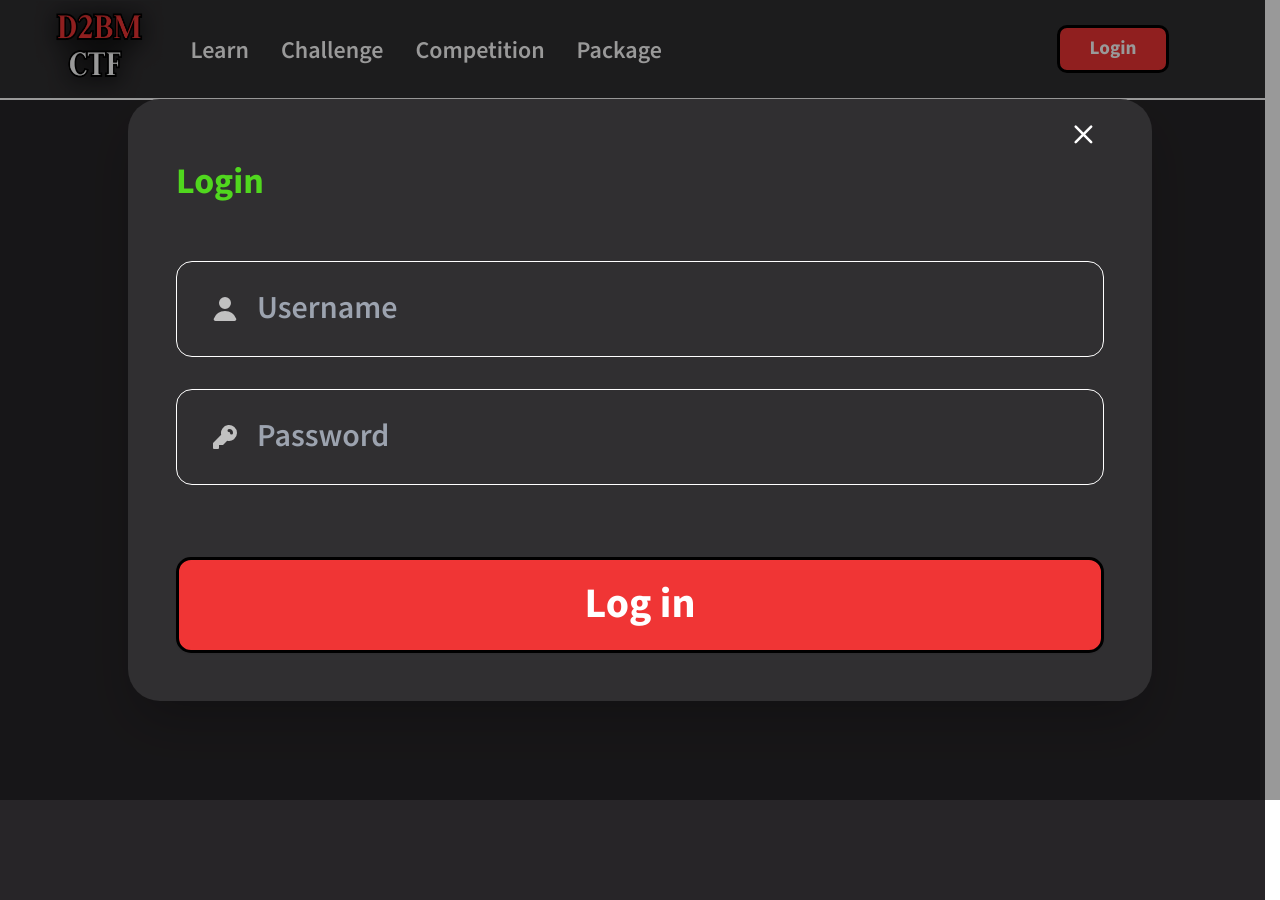
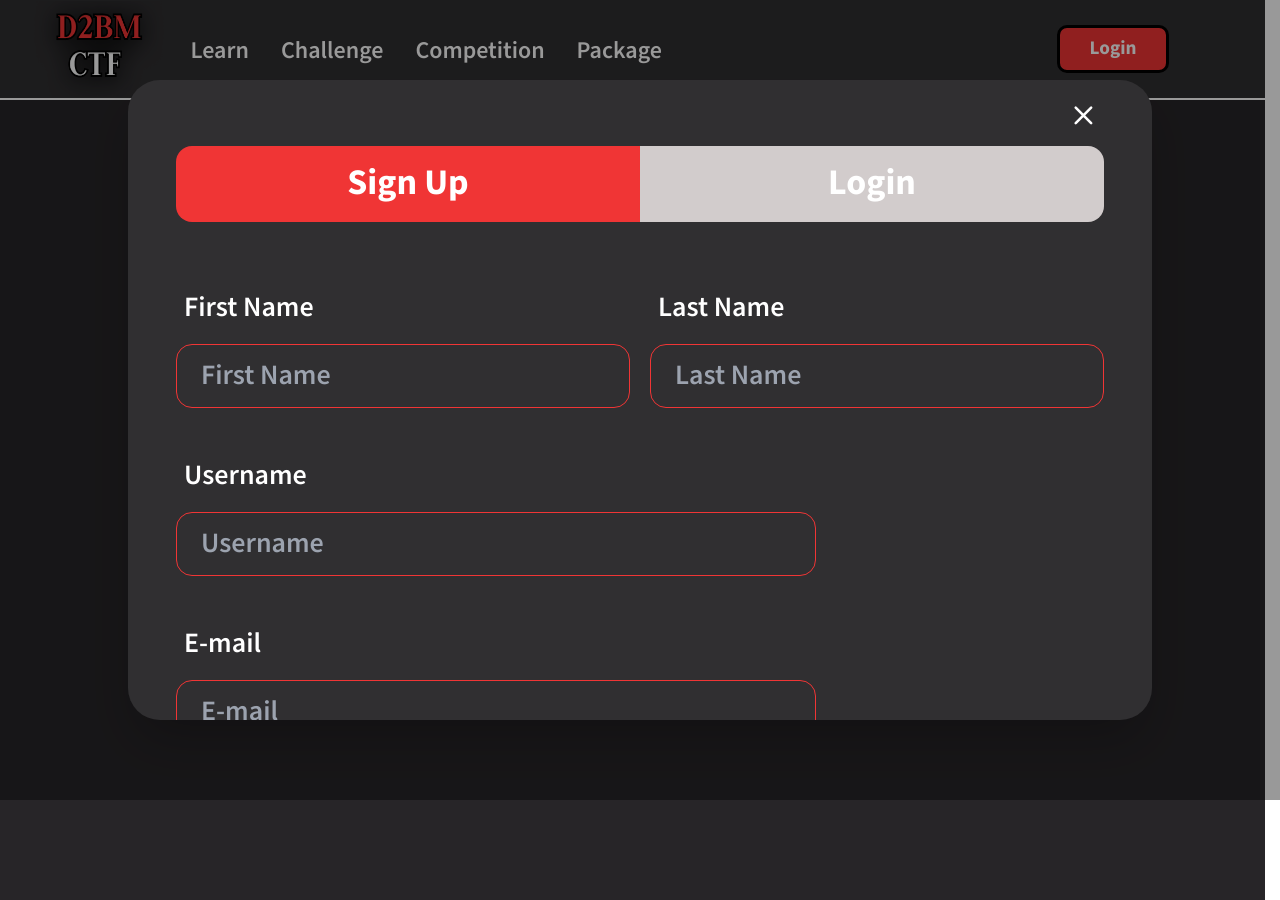
Before and after one commit to B2BM-Project/frontend, a React (Vite) app: page /challenge in a window 1280 px wide. Both pictures are taken after a click on the button "Login". Built offline with nearby package versions, Linux system fonts and the light colour scheme.

Commit message:
loginpopup & Signinpopup

```diff
--- a/src/App.tsx
+++ b/src/App.tsx
@@ -11,6 +11,7 @@ function App() {
         <div className='data-theme="mytheme"'>
         <NavBar onLoginClick={() => setLoginOpen(true)} />
         <Loginpopup isOpen={isLoginOpen} onClose={() => setLoginOpen(false)} />
+
 
         <div className="mainContainer">
             <div className="bgFrame">
--- a/src/components/Loginpopup.tsx
+++ b/src/components/Loginpopup.tsx
@@ -1,5 +1,9 @@
+import { useState } from "react";
 
-function Loginpopup({ isOpen, onClose } : {isOpen:any, onClose:any}) {
+function Loginpopup({ isOpen, onClose} : {isOpen:any, onClose:any}) {
+
+    const [isSignupOpen, setSignupOpen] = useState(false)
+
     return (
         isOpen && (
             <div className="modal modal-open">
@@ -20,8 +24,15 @@ function Loginpopup({ isOpen, onClose } : {isOpen:any, onClose:any}) {
                         </svg>
                     </button>
                 </div>
-                <h3 className="font-bold text-lg text-[#50d71e]">Login</h3>
 
+
+                    <div className="mt-[10px]">
+                    </div>
+
+                {isSignupOpen ? (
+                    <>
+                        <button className="font-bold text-lg text-[#ffffff] w-1/2 bg-[#D2CCCC] hover:bg-[#888383] rounded-l-lg p-[10px]" onClick={() => setSignupOpen(false)}>Sign Up</button>
+                        <button className="font-bold text-lg text-[#ffffff] w-1/2 bg-[#F03535] hover:bg-[#952020] rounded-r-lg p-[10px] btn-disabled">Login</button>
                         <form className="flex flex-col gap-4 mt-[50px]" method="POST">
                         <label className="input input-bordered flex items-center gap-2  bg-[#302F31]">
                         <svg
@@ -54,6 +65,58 @@ function Loginpopup({ isOpen, onClose } : {isOpen:any, onClose:any}) {
                             Log in
                             </button>
                         </form>
+                    </>
+                ) : (
+                    <>
+                        <button className="font-bold text-lg text-[#ffffff] w-1/2 bg-[#F03535] hover:bg-[#952020] rounded-l-lg p-[10px] btn-disabled">Sign Up</button>
+                        <button className="font-bold text-lg text-[#ffffff] w-1/2 bg-[#D2CCCC] hover:bg-[#888383] rounded-r-lg p-[10px]" onClick={() => setSignupOpen(true)}>Login</button>
+                        <form className="flex flex-col gap-4 mt-[50px]" method="POST">
+                        <div className="flex justify-between">
+                            <label className="form-control w-full max-w-xs bg-[#302F31] mr-[20px]">
+                                <div className="label">
+                                    <span className="label-text">First Name</span>
+                                </div>
+                                <input type="text" placeholder="First Name" className="input input-sm input-bordered input-error w-full max-w-xs bg-[#302F31]" />
+                            </label>
+                            <label className="form-control w-full max-w-xs bg-[#302F31]">
+                                <div className="label">
+                                    <span className="label-text">Last Name</span>
+                                </div>
+                                <input type="text" placeholder="Last Name" className="input input-sm input-bordered input-error w-full max-w-xs bg-[#302F31]" />
+                            </label>
+                        </div>
+
+                        <label className="form-control w-full max-w-xs bg-[#302F31]">
+                            <div className="label">
+                                <span className="label-text">Username</span>
+                            </div>
+                                <input type="text" placeholder="Username" className="input input-sm input-bordered input-error w-full max-w-xs bg-[#302F31]" />
+                        </label>
+                        <label className="form-control w-full max-w-xs bg-[#302F31]">
+                            <div className="label">
+                                <span className="label-text">E-mail</span>
+                            </div>
+                                <input type="email" placeholder="E-mail" className="input input-sm input-bordered input-error w-full max-w-xs bg-[#302F31]" />
+                        </label>
+                        <label className="form-control w-full max-w-xs bg-[#302F31]">
+                            <div className="label">
+                                <span className="label-text">Password</span>
+                            </div>
+                                <input type="password" placeholder="Password" className="input input-sm input-bordered input-error w-full max-w-xs bg-[#302F31]" />
+                        </label>
+                        <label className="form-control w-full max-w-xs bg-[#302F31]">
+                            <div className="label">
+                                <span className="label-text">Confirm Password</span>
+                            </div>
+                                <input type="password" placeholder="Confirm Password" className="input input-sm input-bordered input-error w-full max-w-xs bg-[#302F31]" />
+                        </label>
+
+                            <button type="submit" className="btn btn-error w-full text-[#ffffff] border-black border-[3px] rounded-[15px] font-bold text-[42px] mt-[40px]">
+                            Sign In
+                            </button>
+                        </form>
+                    </>
+                )}
                 </div>
             </div>
         )
```
Lines whose indentation alone changed are shown as unchanged.
